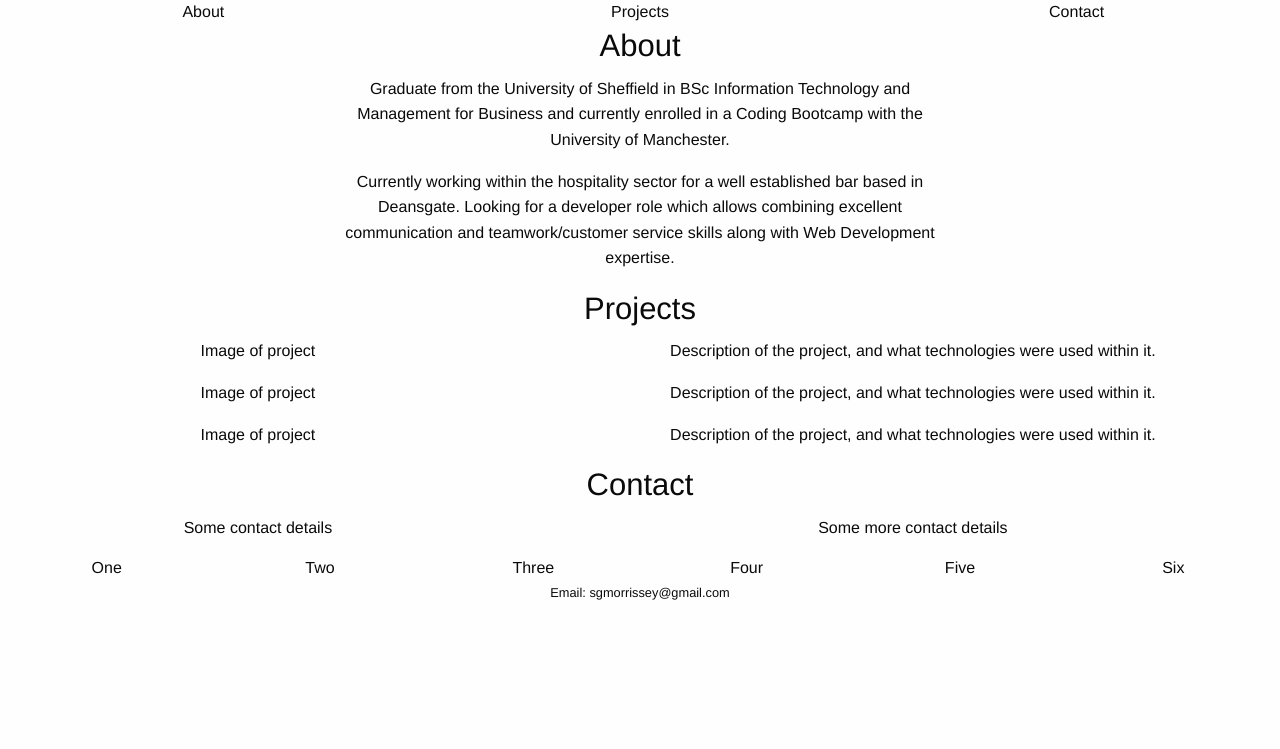
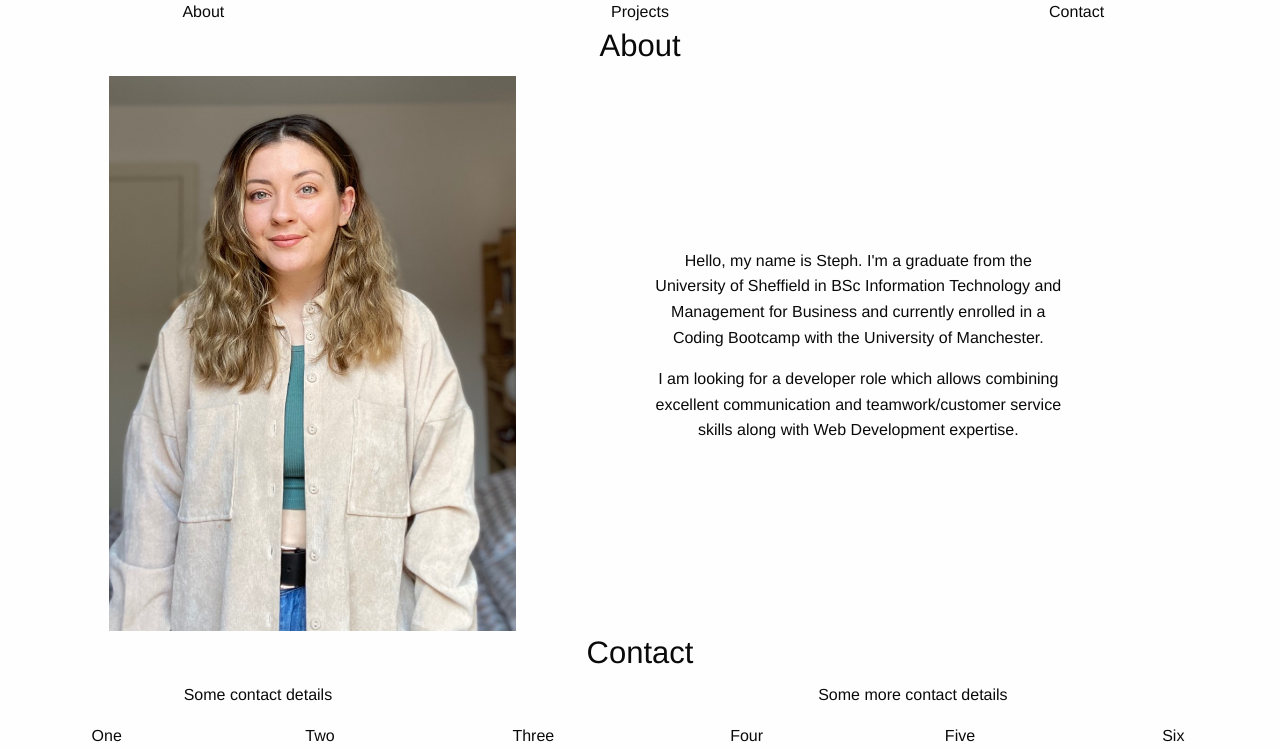
Before and after one commit to steph-morrissey/portfolio-update, a Node server app: page / in a window 1280 px wide. Shown: the part 51-800 px from the top of the page. Run offline with Node 20, Linux system fonts and the light colour scheme; some libraries are stand-ins or nearby versions.

Commit message:
Added About description, moved projects/nav section into handlebars partials

```diff
--- a/src/server.js
+++ b/src/server.js
@@ -19,7 +19,7 @@ app.use(express.urlencoded({ extended: true }));
 app.use(express.json());
 
 // Declaring root to serve static pages
-app.use(express.static("public"));
+app.use(express.static(path.join(__dirname, "public")));
 
 // Handlebars options
 app.engine("handlebars", handlebars(hbOptions));
--- a/src/views/index.handlebars
+++ b/src/views/index.handlebars
@@ -2,30 +2,25 @@
     <div class="cell shrink header medium-cell-block-container">
         <h3>Stephanie Morrissey</h3>
     </div>
-    <div class="grid-x grid-margin-x">
-        <div class="cell small-12 medium-4 large-4">
-            About
-        </div>
-        <div class="cell small-12 medium-4 large-4">
-            Projects
-        </div>
-        <div class="cell small-12 medium-4 large-4">
-            Contact
-        </div>
-    </div>
+    {{> navigation}}
     <div class="grid-y">
         <section id="about">
             <h3>About</h3>
             <div class="grid-x grid-margin-x">
-                <div class="cell small-12 medium-6 medium-offset-3 large-6 large-offset-3">
+                <div class="cell small-12 medium-4 medium-offset-1 large-4 large-offset-1">
+                    <div>
+                        <img src="images/steph-morrissey.jpeg">
+                    </div>
+                </div>
+                <div class="cell small-12 medium-4 medium-offset-1 large-4  large-offset-1 align-self-middle">
                     <p>
-                        Graduate from the University of Sheffield in BSc Information
+                        <span>Hello, </span>my name is Steph. I'm a graduate from the University of Sheffield in BSc
+                        Information
                         Technology and Management for Business and currently enrolled in
                         a Coding Bootcamp with the University of Manchester.
                     </p>
                     <p>
-                        Currently working within the hospitality sector for a well
-                        established bar based in Deansgate. Looking for a developer role
+                        I am looking for a developer role
                         which allows combining excellent communication and
                         teamwork/customer service skills along with Web Development
                         expertise.
@@ -34,31 +29,12 @@
             </div>
         </section>
         <section id="projects">
+            {{#if projects}}
             <h3>Projects</h3>
-            <div class="grid-x grid-margin-x">
-                <div class="cell small-12 medium-4 large-5">
-                    <p> Image of project </p>
-                </div>
-                <div class="cell small-12 medium-8 large-7">
-                    <p> Description of the project, and what technologies were used within it.</p>
-                </div>
-            </div>
-            <div class="grid-x grid-margin-x">
-                <div class="cell small-12 medium-4 large-5">
-                    <p> Image of project </p>
-                </div>
-                <div class="cell small-12 medium-8 large-7">
-                    <p> Description of the project, and what technologies were used within it.</p>
-                </div>
-            </div>
-            <div class="grid-x grid-margin-x">
-                <div class="cell small-12 medium-4 large-5">
-                    <p> Image of project </p>
-                </div>
-                <div class="cell small-12 medium-8 large-7">
-                    <p> Description of the project, and what technologies were used within it.</p>
-                </div>
-            </div>
+            {{#each}}
+            {{> projects}}
+            {{/each}}
+            {{/if}}
         </section>
         <section id="contact">
             <h3>Contact</h3>
@@ -73,12 +49,12 @@
         </section>
     </div>
     <div class="grid-x">
-        <div class="cell large-auto">One</div>
-        <div class="cell large-auto">Two</div>
-        <div class="cell large-auto">Three</div>
-        <div class="cell large-auto">Four</div>
-        <div class="cell large-auto">Five</div>
-        <div class="cell large-auto">Six</div>
+        <div class="cell small-auto large-auto">One</div>
+        <div class="cell small-auto large-auto">Two</div>
+        <div class="cell small-auto large-auto">Three</div>
+        <div class="cell small-auto large-auto">Four</div>
+        <div class="cell small-auto large-auto">Five</div>
+        <div class="cell small-auto large-auto">Six</div>
     </div>
 
     <div class="cell shrink footer text-center">
--- /dev/null
+++ b/src/views/partials/navigation.handlebars
@@ -0,0 +1,11 @@
+<div class="grid-x grid-margin-x">
+    <div class="cell small-12 medium-4 large-4">
+        About
+    </div>
+    <div class="cell small-12 medium-4 large-4">
+        Projects
+    </div>
+    <div class="cell small-12 medium-4 large-4">
+        Contact
+    </div>
+</div>
--- /dev/null
+++ b/src/views/partials/project.handlebars
@@ -0,0 +1,11 @@
+<div class="grid-x grid-margin-x">
+    <div class="cell small-12 medium-4 large-5">
+        <div>
+            <img src="images/{{imageName}}">
+        </div>
+    </div>
+    <div class="cell small-12 medium-8 large-7">
+        <h3 class="text-center">{{projectName}}</h3>
+        <p>{{projectDesc}}</p>
+    </div>
+</div>
```
Also changed, not shown: src/public/images/steph-morrissey.jpeg (added), src/public/images/steph-morrissey.webp (added).
